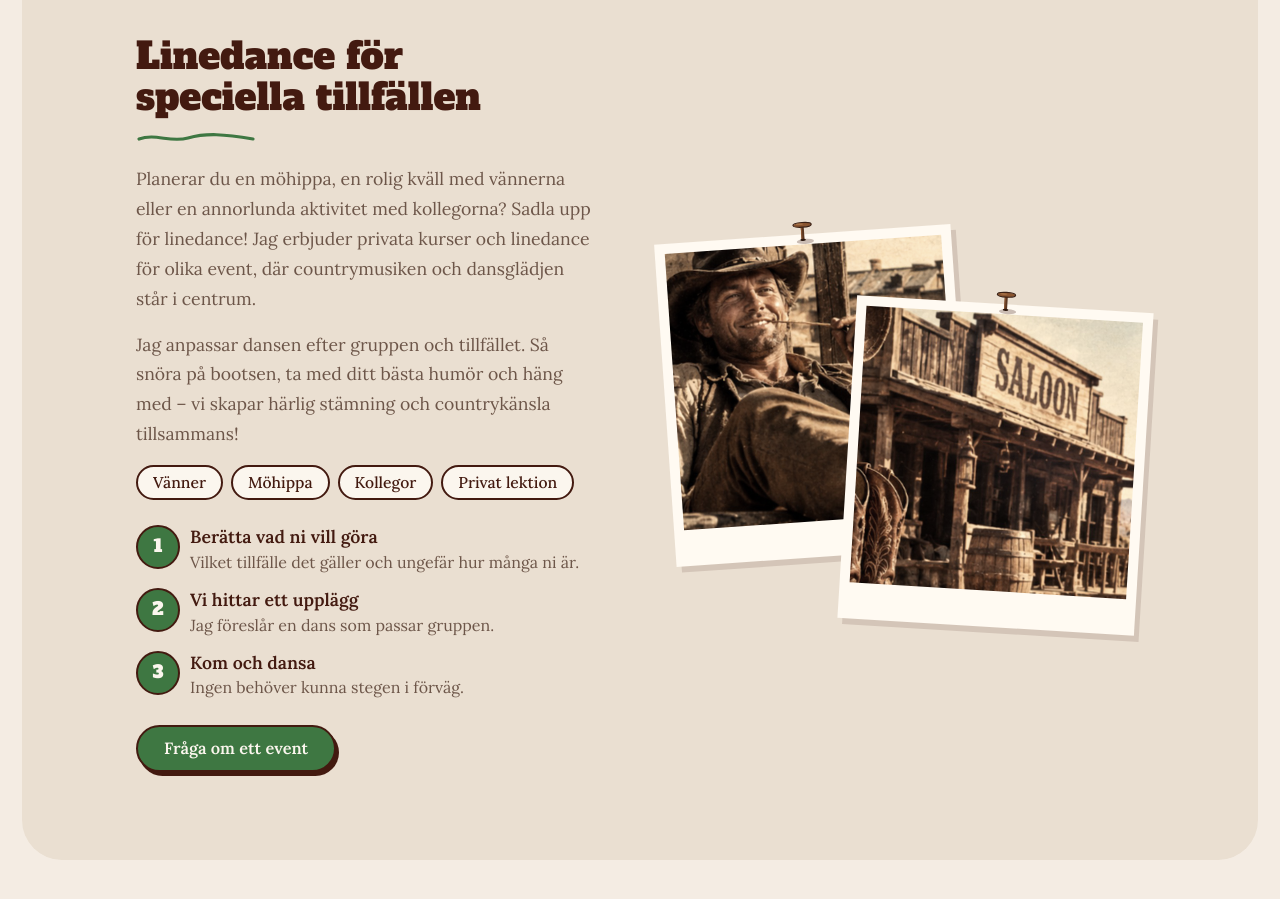
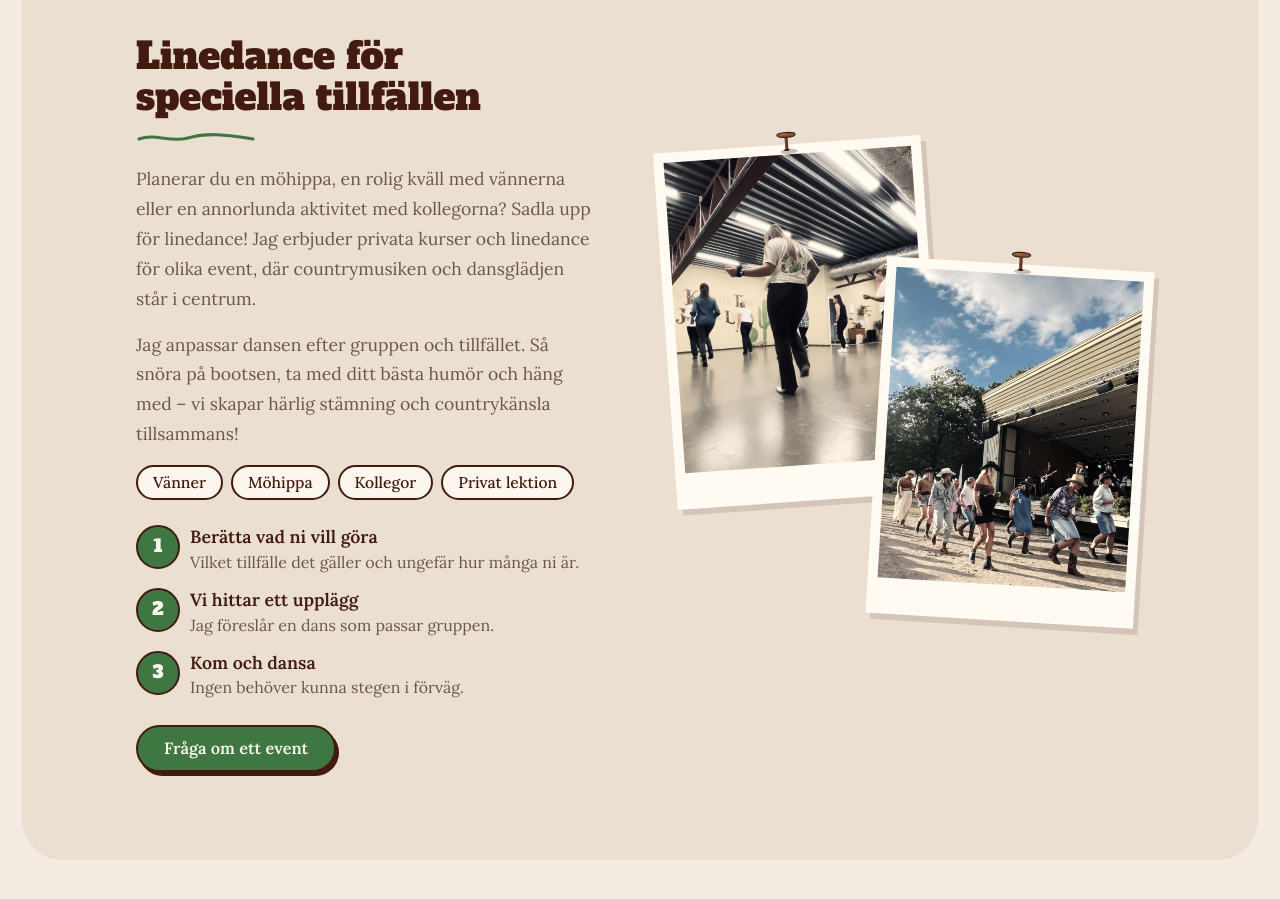
Before and after one commit to MikkiTrash/jointheline-site, a plain HTML site: page index.html in a window 1280 px wide. Shown: the part 3160-4059 px from the top of the page. Drawn offline with Linux system fonts and the light colour scheme.

Commit message:
Egna bilder i event-sektionen (dance2 till vänster, scen till höger)
Co-Authored-By: Claude Sonnet 5.5 <noreply@anthropic.com>
Claude-Session: https://claude.ai/code/session_01VimroLVmMCcRmQWrmgiJzy

```diff
--- a/index.html
+++ b/index.html
@@ -128,11 +128,12 @@
   /* Event */
   .band { background: var(--bg-2); border-radius: 40px; margin-inline: clamp(0px, 1.2vw, 14px); }
   .split { display: grid; grid-template-columns: minmax(0, 1fr) minmax(0, 1.05fr); gap: clamp(26px, 6vw, 72px); align-items: center; }
-  .polaroids { position: relative; min-height: 340px; }
-  .pol { position: absolute; background: #fffaf2; padding: 10px 10px 36px; box-shadow: var(--shadow); width: 62%; }
-  .pol img { width: 100%; aspect-ratio: 1 / 1; object-fit: cover; filter: sepia(.28) saturate(.75); }
+  .polaroids { position: relative; min-height: 520px; }
+  .pol { position: absolute; background: #fffaf2; padding: 10px 10px 36px; box-shadow: var(--shadow); width: 56%; }
+  .pol img { display: block; width: 100%; aspect-ratio: 4 / 5; object-fit: cover; object-position: 50% 80%; filter: sepia(.28) saturate(.75); }
   .pol.a { left: 0; top: 0; transform: rotate(-4deg); }
-  .pol.b { right: 0; top: 70px; transform: rotate(3.5deg); }
+  .pol.b img { object-position: 50% 70%; }
+  .pol.b { right: 0; top: 120px; transform: rotate(3.5deg); }
   .tags { display: flex; flex-wrap: wrap; gap: 8px; list-style: none; padding: 0; margin: 1rem 0 0; }
   .tags li { background: var(--card); border: 2px solid var(--ink); color: var(--ink); border-radius: 999px; padding: 2px 15px; font-size: .98rem; font-weight: 500; }
   .steps { list-style: none; padding: 0; margin: 1.6rem 0 0; display: grid; gap: 14px; counter-reset: s; }
@@ -332,9 +333,9 @@
         </ol>
         <div class="actions"><a class="btn" href="#kontakt" data-sel="event">Fråga om ett event</a></div>
       </div>
-      <div class="polaroids" aria-hidden="true">
-        <div class="pol a"><img src="img/crop-cowboy.jpg" alt="" loading="lazy"></div>
-        <div class="pol b"><img src="img/crop-saloon.jpg" alt="" loading="lazy"></div>
+      <div class="polaroids">
+        <div class="pol a"><img src="img/dance2.jpg" width="900" height="1349" alt="Deltagare dansar linedance i en lektion" loading="lazy"></div>
+        <div class="pol b"><img src="img/dance-scen.jpg" width="900" height="1190" alt="Linedance utomhus framför en scen en solig dag" loading="lazy"></div>
       </div>
     </div>
   </section>
```
Also changed, not shown: img/dance-scen.jpg (added), img/dance2.jpg (added).
